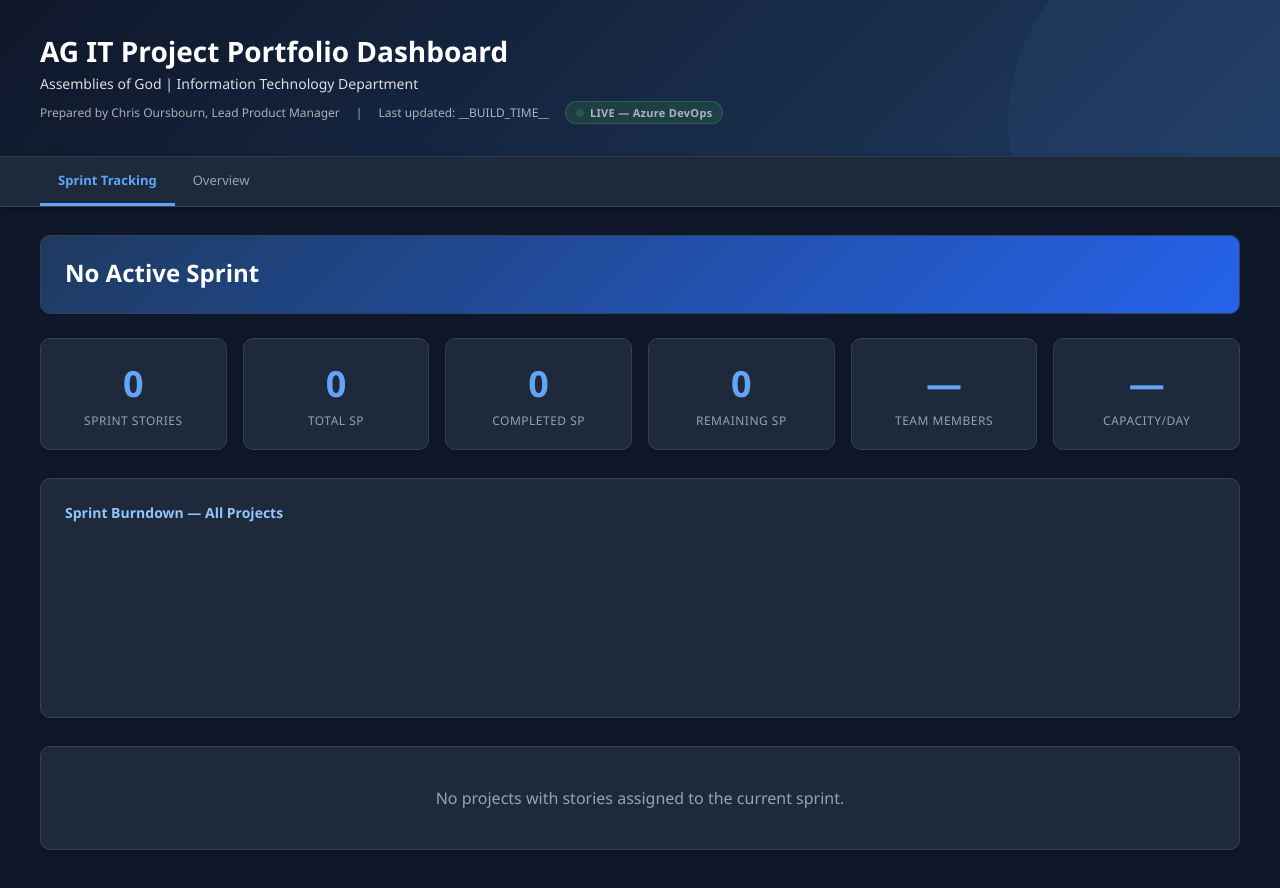
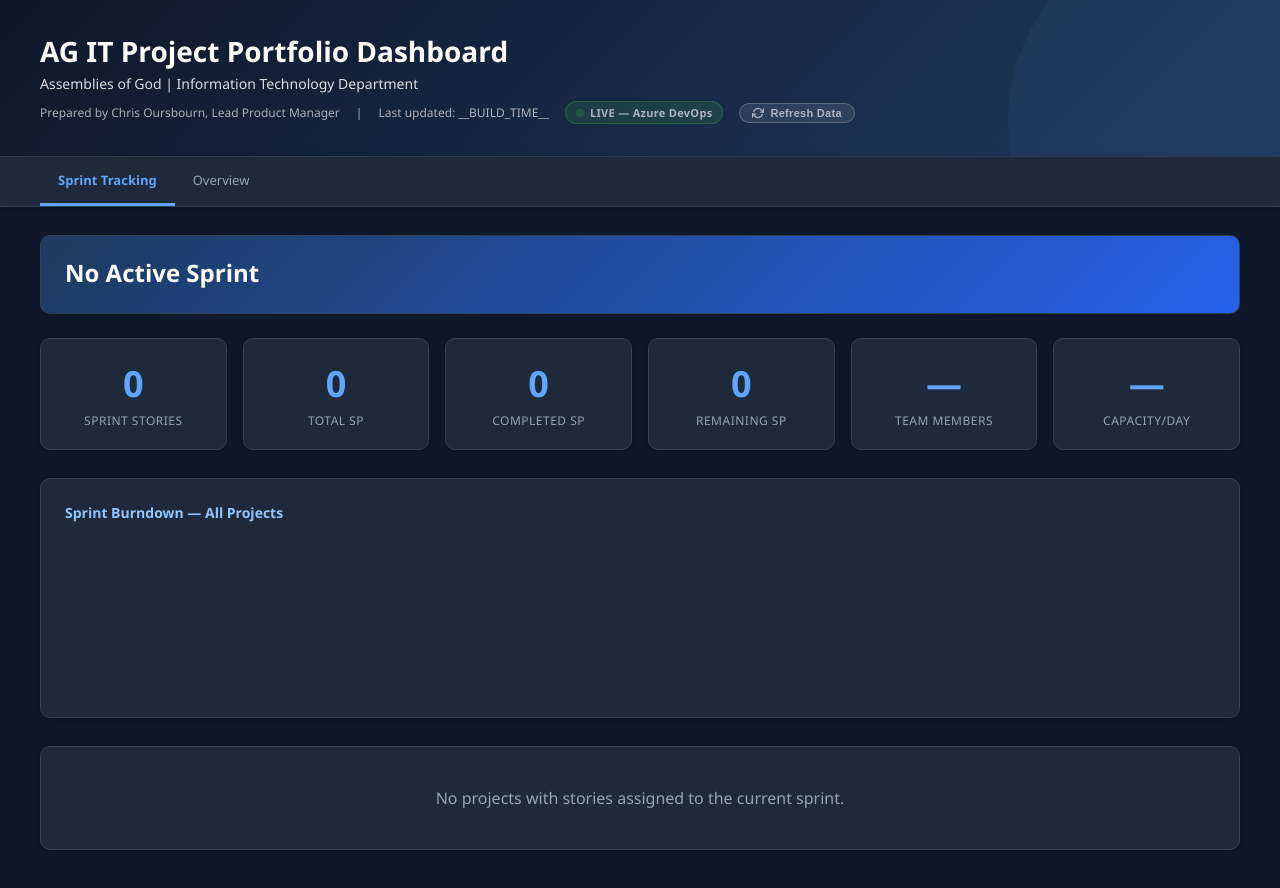
Before and after one commit to AGwork-co/ag-it-dashboard, a website: page template.html in a window 1280 px wide. Drawn offline with nearby package versions, Linux system fonts and the light colour scheme.

Commit message:
Add Refresh Data button to header
Triggers GitHub Actions workflow_dispatch via GitHub API.
Token stored in localStorage so user only enters it once.
Shows spinner while triggering, success/error feedback inline.

Co-Authored-By: Claude Opus 4.6 <noreply@anthropic.com>

```diff
--- a/template.html
+++ b/template.html
@@ -42,6 +42,17 @@
     padding: 3px 10px; border-radius: 12px; font-size: 11px; font-weight: 600;
     letter-spacing: 0.3px;
   }
+  .refresh-btn {
+    display: inline-flex; align-items: center; gap: 6px;
+    background: rgba(255,255,255,0.15); border: 1px solid rgba(255,255,255,0.35);
+    color: white; padding: 3px 12px; border-radius: 12px; font-size: 11px; font-weight: 600;
+    letter-spacing: 0.3px; cursor: pointer; transition: background 0.2s;
+  }
+  .refresh-btn:hover { background: rgba(255,255,255,0.25); }
+  .refresh-btn:disabled { opacity: 0.5; cursor: not-allowed; }
+  .refresh-btn svg { width: 12px; height: 12px; }
+  @keyframes spin { to { transform: rotate(360deg); } }
+  .refresh-btn.spinning svg { animation: spin 1s linear infinite; }
   .header .live-dot {
     width: 8px; height: 8px; background: #4CAF50; border-radius: 50%;
     animation: pulse 2s infinite;
@@ -289,6 +300,10 @@
     <span>|</span>
     <span>Last updated: __BUILD_TIME__</span>
     <span class="live-badge"><span class="live-dot"></span> LIVE — Azure DevOps</span>
+    <button class="refresh-btn" id="refreshBtn" onclick="triggerRefresh()">
+      <svg viewBox="0 0 24 24" fill="none" stroke="currentColor" stroke-width="2.5" stroke-linecap="round" stroke-linejoin="round"><polyline points="23 4 23 10 17 10"/><polyline points="1 20 1 14 7 14"/><path d="M3.51 9a9 9 0 0 1 14.85-3.36L23 10M1 14l4.64 4.36A9 9 0 0 0 20.49 15"/></svg>
+      Refresh Data
+    </button>
   </div>
 </div>
 
@@ -548,6 +563,56 @@ document.querySelectorAll('.nav-tab').forEach(tab => {
 // SPRINT TRACKING
 // ============================================================
 const DONE_STATES = ['Closed', 'Resolved', 'Done', 'Removed'];
+
+async function triggerRefresh() {
+  const btn = document.getElementById('refreshBtn');
+  const REPO = 'AGwork-co/ag-it-dashboard';
+  const WORKFLOW = 'deploy.yml';
+
+  let token = localStorage.getItem('gh_refresh_token');
+  if (!token) {
+    token = prompt('Enter a GitHub Personal Access Token with Actions (workflow) write permission.\n\nThis will be saved in your browser for future use.');
+    if (!token) return;
+    localStorage.setItem('gh_refresh_token', token.trim());
+    token = token.trim();
+  }
+
+  btn.disabled = true;
+  btn.classList.add('spinning');
+  btn.querySelector('svg').style.animation = '';
+
+  try {
+    const res = await fetch(`https://api.github.com/repos/${REPO}/actions/workflows/${WORKFLOW}/dispatches`, {
+      method: 'POST',
+      headers: { 'Authorization': `Bearer ${token}`, 'Accept': 'application/vnd.github+json', 'Content-Type': 'application/json' },
+      body: JSON.stringify({ ref: 'main' })
+    });
+
+    if (res.status === 204) {
+      btn.textContent = '✓ Build triggered — refreshes in ~2 min';
+      btn.style.background = 'rgba(76,175,80,0.3)';
+      setTimeout(() => {
+        btn.innerHTML = '<svg viewBox="0 0 24 24" fill="none" stroke="currentColor" stroke-width="2.5" stroke-linecap="round" stroke-linejoin="round"><polyline points="23 4 23 10 17 10"/><polyline points="1 20 1 14 7 14"/><path d="M3.51 9a9 9 0 0 1 14.85-3.36L23 10M1 14l4.64 4.36A9 9 0 0 0 20.49 15"/></svg>Refresh Data';
+        btn.style.background = '';
+        btn.disabled = false;
+        btn.classList.remove('spinning');
+      }, 5000);
+    } else if (res.status === 401 || res.status === 403) {
+      localStorage.removeItem('gh_refresh_token');
+      alert('Token invalid or expired. It has been cleared — please try again with a valid token.');
+      btn.disabled = false;
+      btn.classList.remove('spinning');
+    } else {
+      alert(`Unexpected response: ${res.status}. Try again.`);
+      btn.disabled = false;
+      btn.classList.remove('spinning');
+    }
+  } catch (e) {
+    alert('Network error — check your connection and try again.');
+    btn.disabled = false;
+    btn.classList.remove('spinning');
+  }
+}
 
 function renderSprintView() {
   // Only include projects that have stories assigned to the current sprint
```
